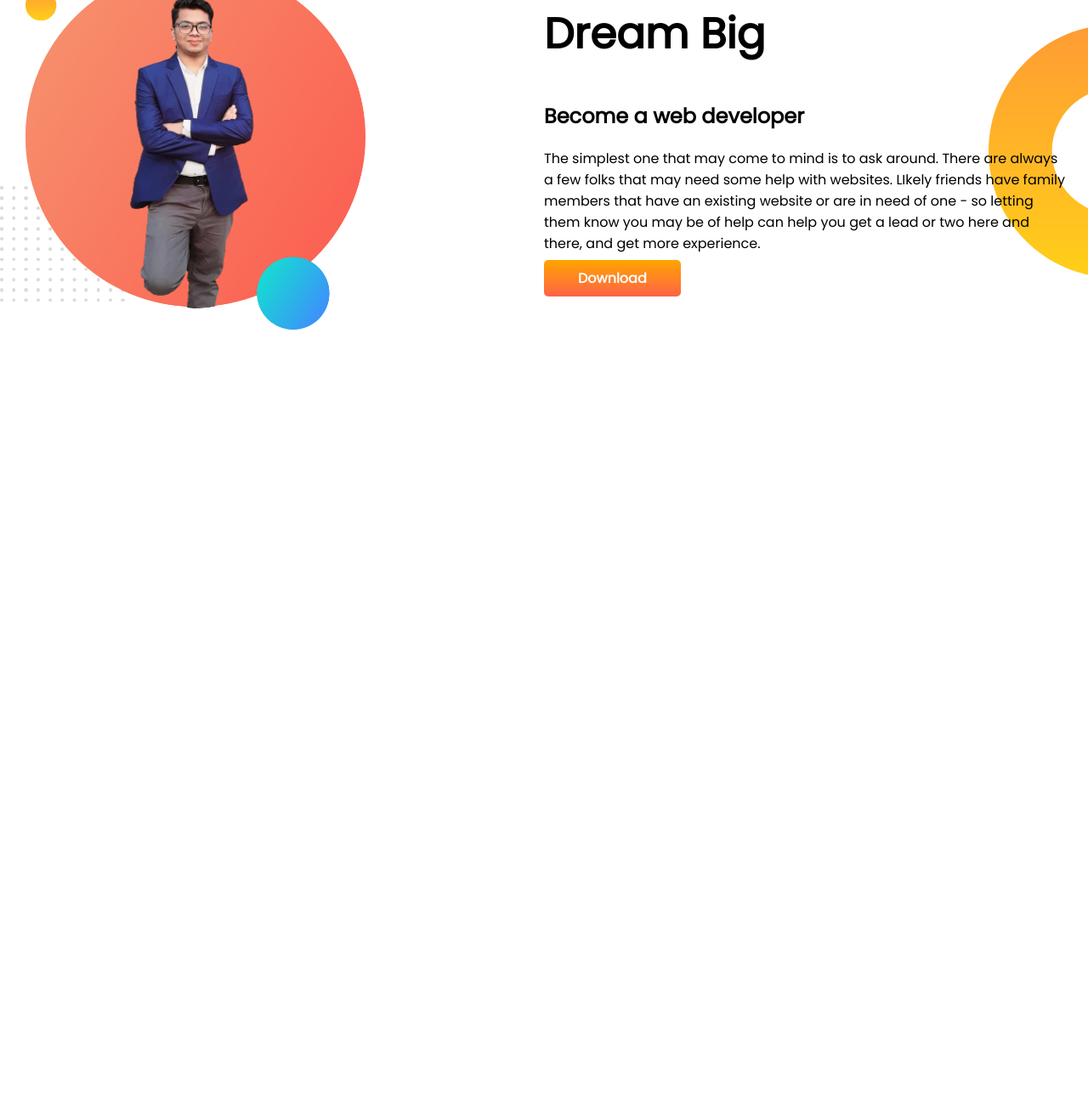
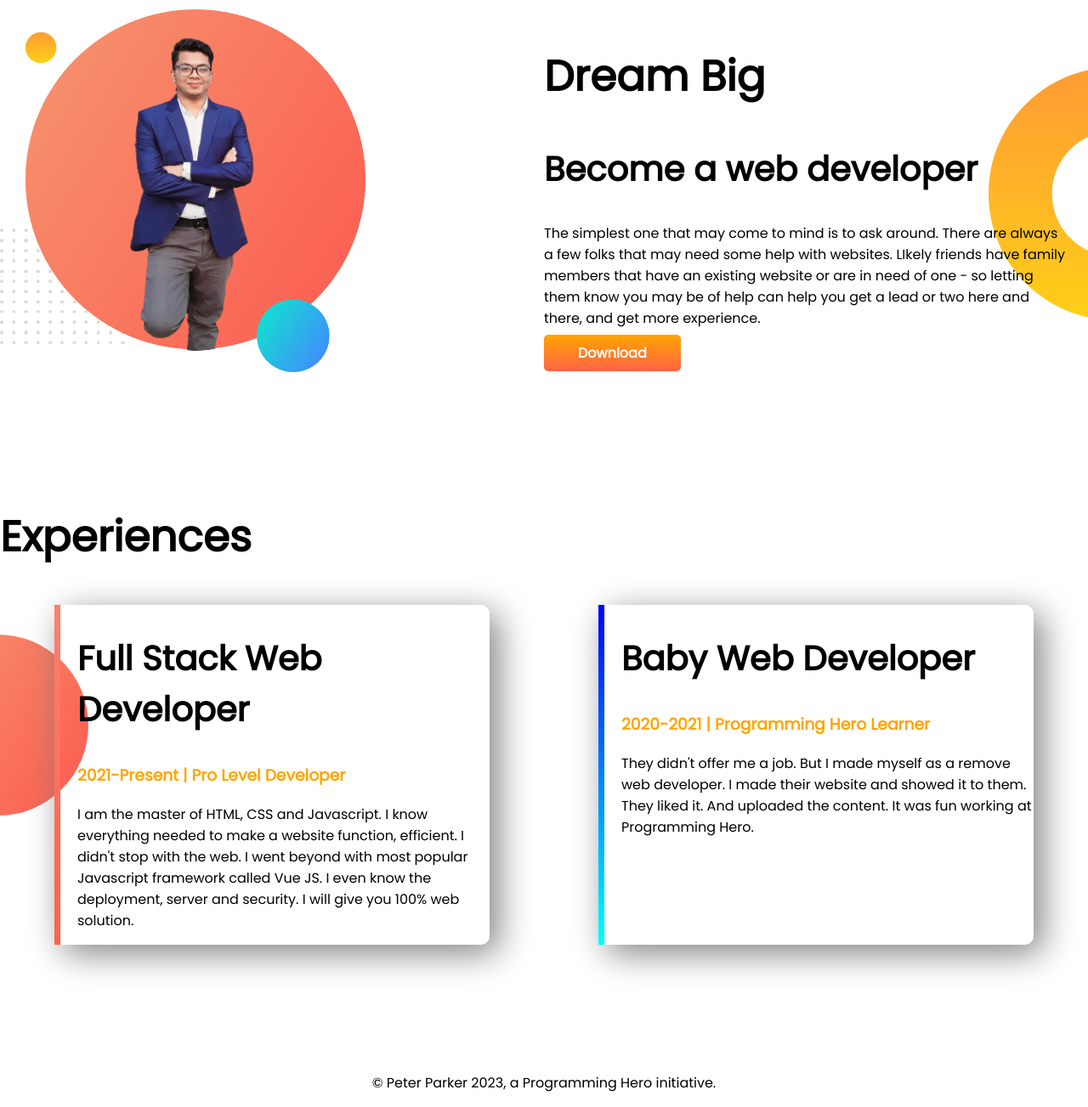
Before and after one commit to ekram1320/developer-protfolio, a plain HTML site: page index.html in a window 1280 px wide. Shown: the part 552-1855 px from the top of the page at 85% size. Before the commit the page ends 1047 px from the top, so only its background shows below. Drawn offline with Linux system fonts and the light colour scheme.

Commit message:
gradient-added

```diff
--- a/index.html
+++ b/index.html
@@ -15,7 +15,7 @@
 
 
 <body>
-    <section class="top-banner">
+    <section class="top-banner flexible-container">
         <div class="halef-width">
             <h1>Welcome To</h1>
             <h1><span class="Front-Color">Ahnaf</span> World!</h1>
@@ -34,7 +34,7 @@
 
     </section>
 
-    <section class="dream-big">
+    <section class="dream-big flexible-container">
         <div class="half-width">
             <img src="ekram.png" alt="">
         </div>
@@ -51,6 +51,30 @@
             <a class="link-button" target="_blank" href="https://github.com/ekram1320"> Download</a>
         </div>
     </section>
+    <section class="experience">
+        <h1>Experiences</h1>
+        <div class="flexible-container">
+            <div id="full-stack" class="experience-item">
+                <h2>Full Stack Web Developer</h2>
+                <h3 class="green-color">2021-Present | Pro Level Developer</h3>
+                <p>I am the master of HTML, CSS and Javascript. I know everything needed to make a website function,
+                    efficient. I didn't stop with the web. I went beyond with most popular Javascript framework called
+                    Vue
+                    JS. I even know the deployment, server and security. I will give you 100% web solution.</p>
+            </div>
+            <div id="wev-dev" class="experience-item">
+                <h2>Baby Web Developer</h2>
+                <h3 class="orange-color">2020-2021 | Programming Hero Learner</h3>
+                <p>They didn't offer me a job. But I made myself as a remove web developer. I made their website and
+                    showed
+                    it to them. They liked it. And uploaded the content. It was fun working at Programming Hero.</p>
+            </div>
+        </div>
+
+    </section>
+    <footer>
+        <p>© Peter Parker 2023, a Programming Hero initiative.</p>
+    </footer>
 
 
 </body>
--- a/style.css
+++ b/style.css
@@ -7,13 +7,17 @@ h1 {
     font-size: 50px;
 }
 
+h2 {
+    font-size: 40px;
+}
+
 .Front-Color {
     color: orange;
 }
 
-section {
+.flexible-container {
     display: flex;
-    margin-bottom: 100px;
+    margin-bottom: 150px;
 }
 
 .half-width {
@@ -44,3 +48,42 @@ section {
     background-repeat: no-repeat;
     background-position: right;
 }
+
+.experience {
+    background-image: url(image/exp-bg.png);
+    background-repeat: no-repeat;
+    background-position: left;
+}
+
+.experience-item {
+    width: 40%;
+    margin-left: 5%;
+    margin-right: 5%;
+    padding-left: 20px;
+    border-radius: 10px;
+    box-shadow: 10px 10px 40px gray;
+
+}
+
+#wev-dev {
+    border-left: 7px solid;
+    border-image: linear-gradient(blue, cyan);
+    border-image-slice: 1;
+}
+
+#full-stack {
+    border-left: 7px solid;
+    border-image: linear-gradient(salmon, Tomato);
+    border-image-slice: 1;
+
+}
+
+
+
+h3 {
+    color: orange;
+}
+
+footer p {
+    text-align: center;
+}
```
